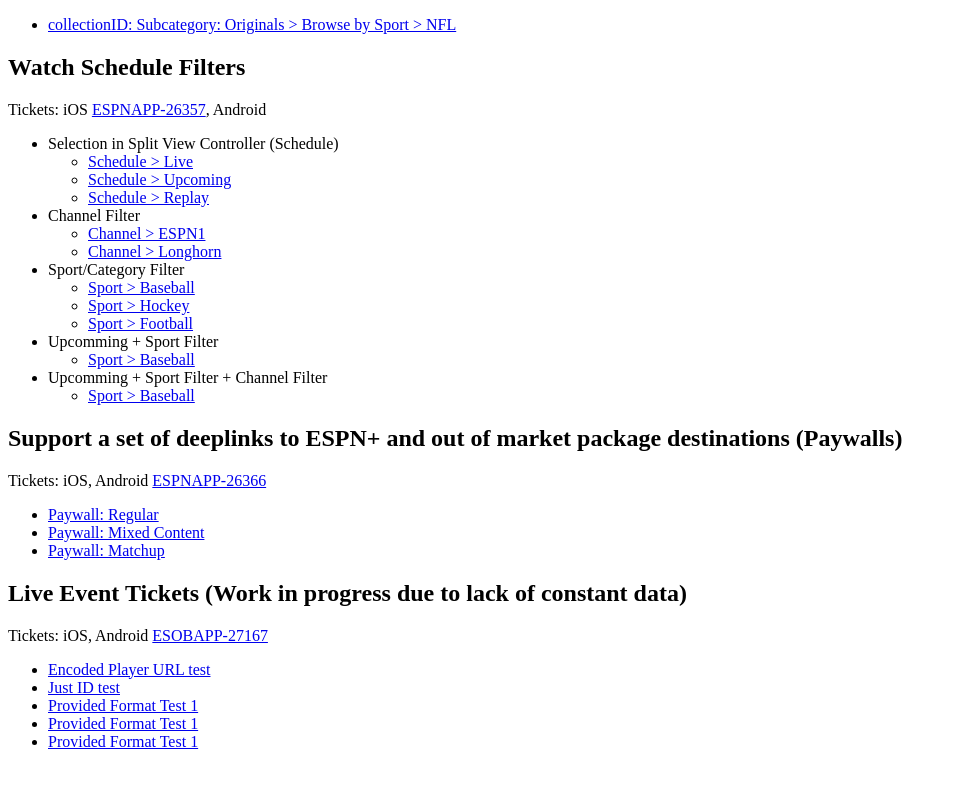
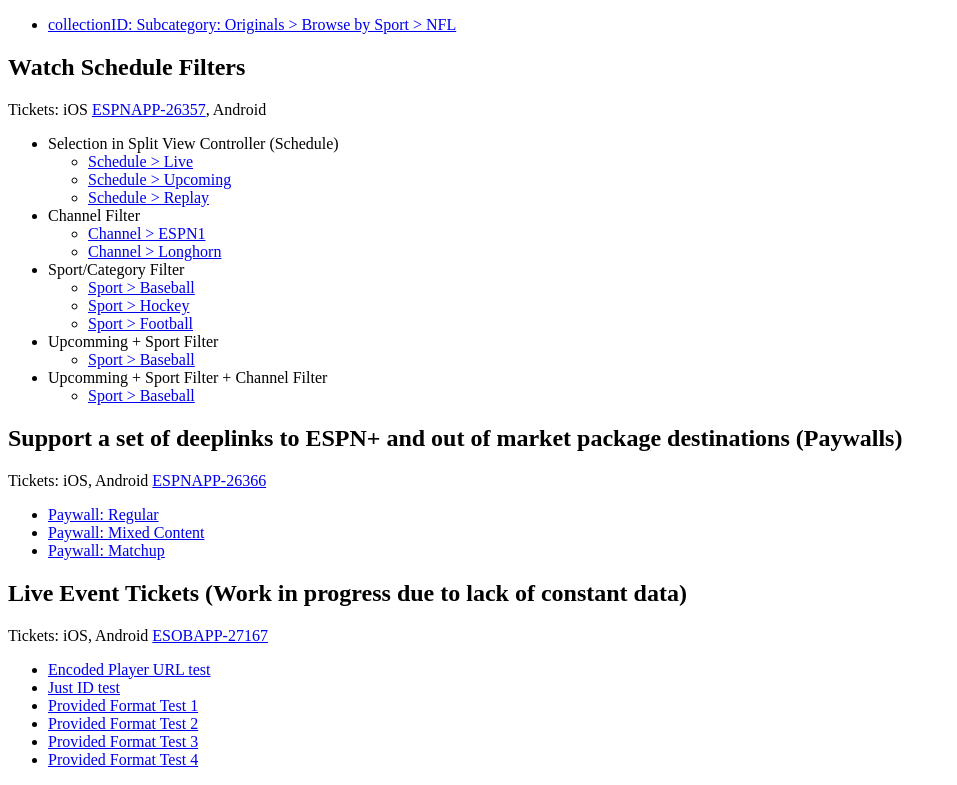
Before and after one commit to bsuscavage/AppLinks, a plain HTML site: page ESPN.html in a window 1280 px wide. Shown: the part 486-1271 px from the top of the page, without its empty margins (0-957 px from the left). Drawn offline with Linux system fonts and the light colour scheme.

Commit message:
Add files via upload

```diff
--- a/ESPN.html
+++ b/ESPN.html
@@ -67,10 +67,11 @@
 	<p>Tickets: iOS, Android <a href="https://espnjira.disney.com/browse/ESPNAPP-27167">ESOBAPP-27167</a>
 		<ul>
 			<li><a href="sportscenter://x-callback-url/showClubhouse?uid=content:watch&desintation=http%3A%2F%2Fwww.espn.com%2Fwatch%2Fplayer%3FbucketId%3D2%26id%3D401025220">Encoded Player URL test</li>
-			<li><a href="sportscenter://x-callback-url/showClubhouse?uid=content:watch&section=featured&id=401025220">Just ID test</a></li>
-			<li><a href="sportscenter://x-callback-url/showClubhouse?uid=content:watch&section=featured&filmID=401025220">Provided Format Test 1</a></li>
-			<li><a href="sportscenter://x-callback-url/showClubhouse?uid=content:watch&section=featured&showID=401025220">Provided Format Test 1</a></li>
-			<li><a href="sportscenter://x-callback-url/showClubhouse?uid=content:watch&section=featured&bucketD=be28b1ee-59fb-4a4c-b0dd-5afdec3923d6">Provided Format Test 1</a></li>
+			<li><a href="sportscenter://x-callback-url/showClubhouse?uid=content:watch&section=featured&id=400960028">Just ID test</a></li>
+			<li><a href="sportscenter://x-callback-url/showClubhouse?uid=content:watch&section=featured&filmID=400960028">Provided Format Test 1</a></li>
+			<li><a href="sportscenter://x-callback-url/showClubhouse?uid=content:watch&section=featured&showID=400960028">Provided Format Test 2</a></li>
+			<li><a href="sportscenter://x-callback-url/showClubhouse?uid=content:watch&section=featured&bucketD=50d1ac33-5413-4753-81db-e2fab8ecfa96">Provided Format Test 3</a></li>
+			<li><a href="sportscenter://x-callback-url/showClubhouse?uid=content:watch&section=featured&showID=bucketD=50d1ac33-5413-4753-81db-e2fab8ecfa96">Provided Format Test 4</a></li>
 		</ul>
 	</p>
   </body>
```
